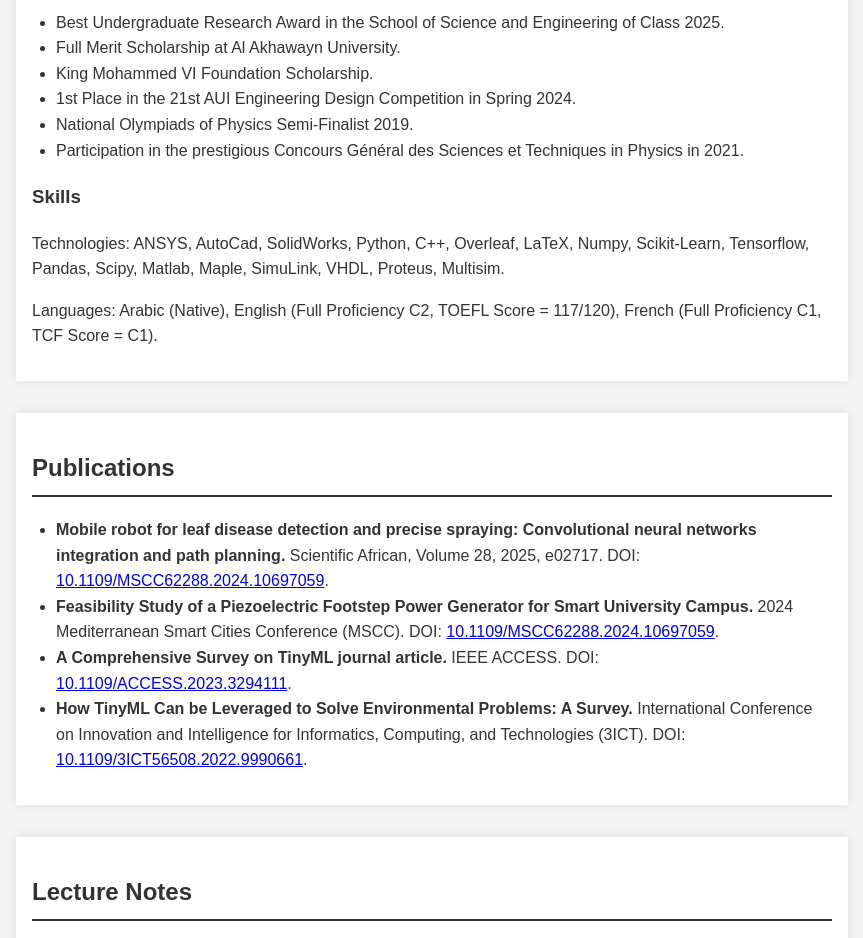
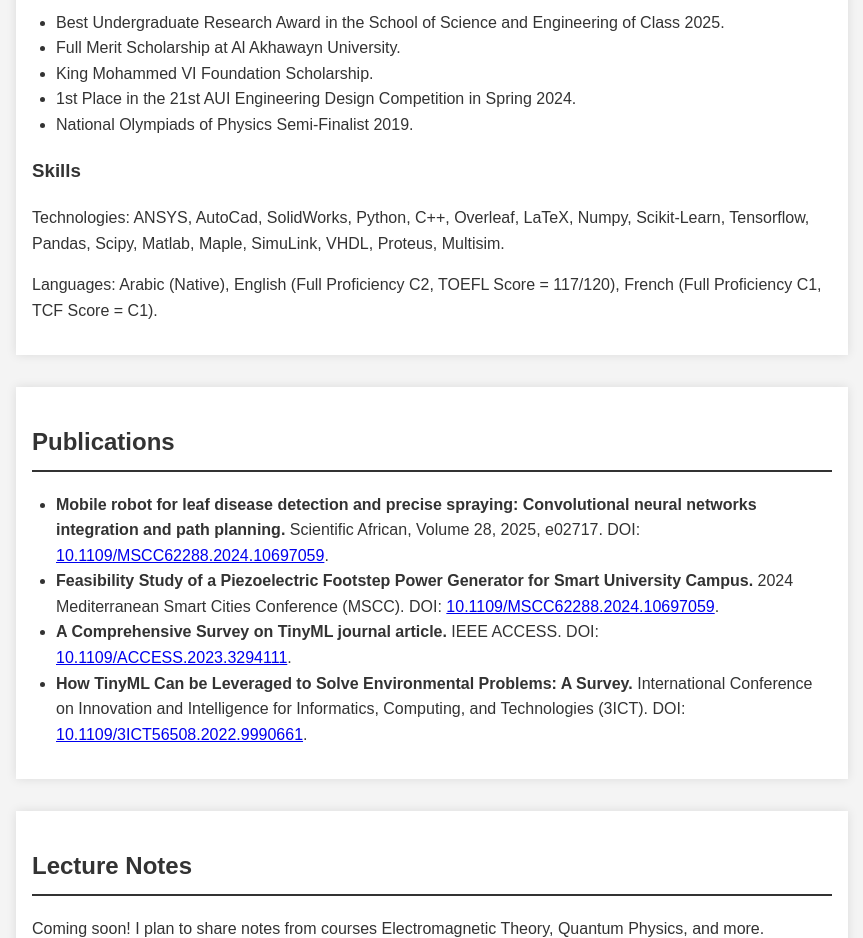
Before and after one commit to HatimB1/HatimB1.github.io, a plain HTML site: page index.html in a window 1280 px wide. Shown: the part 1180-2118 px from the top of the page, without its empty margins (208-1071 px from the left). Drawn offline with Linux system fonts and the light colour scheme.

Commit message:
Update index.html

```diff
--- a/index.html
+++ b/index.html
@@ -109,7 +109,6 @@
             <li>King Mohammed VI Foundation Scholarship.</li>
             <li>1st Place in the 21st AUI Engineering Design Competition in Spring 2024.</li>
             <li>National Olympiads of Physics Semi-Finalist 2019.</li>
-            <li>Participation in the prestigious Concours Général des Sciences et Techniques in Physics in 2021.</li>
         </ul>
         <h3>Skills</h3>
         <p>Technologies: ANSYS, AutoCad, SolidWorks, Python, C++, Overleaf, LaTeX, Numpy, Scikit-Learn, Tensorflow, Pandas, Scipy, Matlab, Maple, SimuLink, VHDL, Proteus, Multisim.</p>
```
